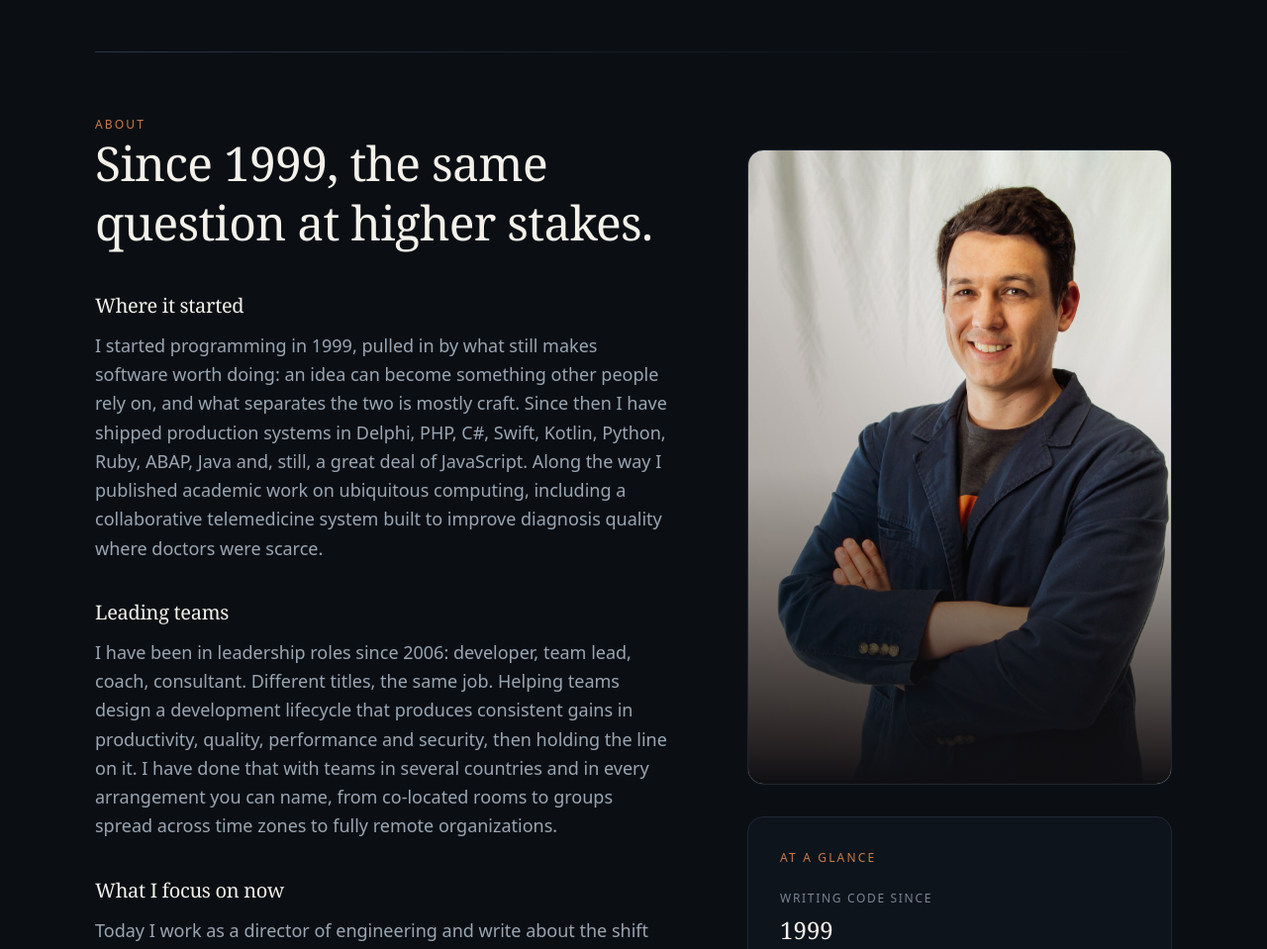
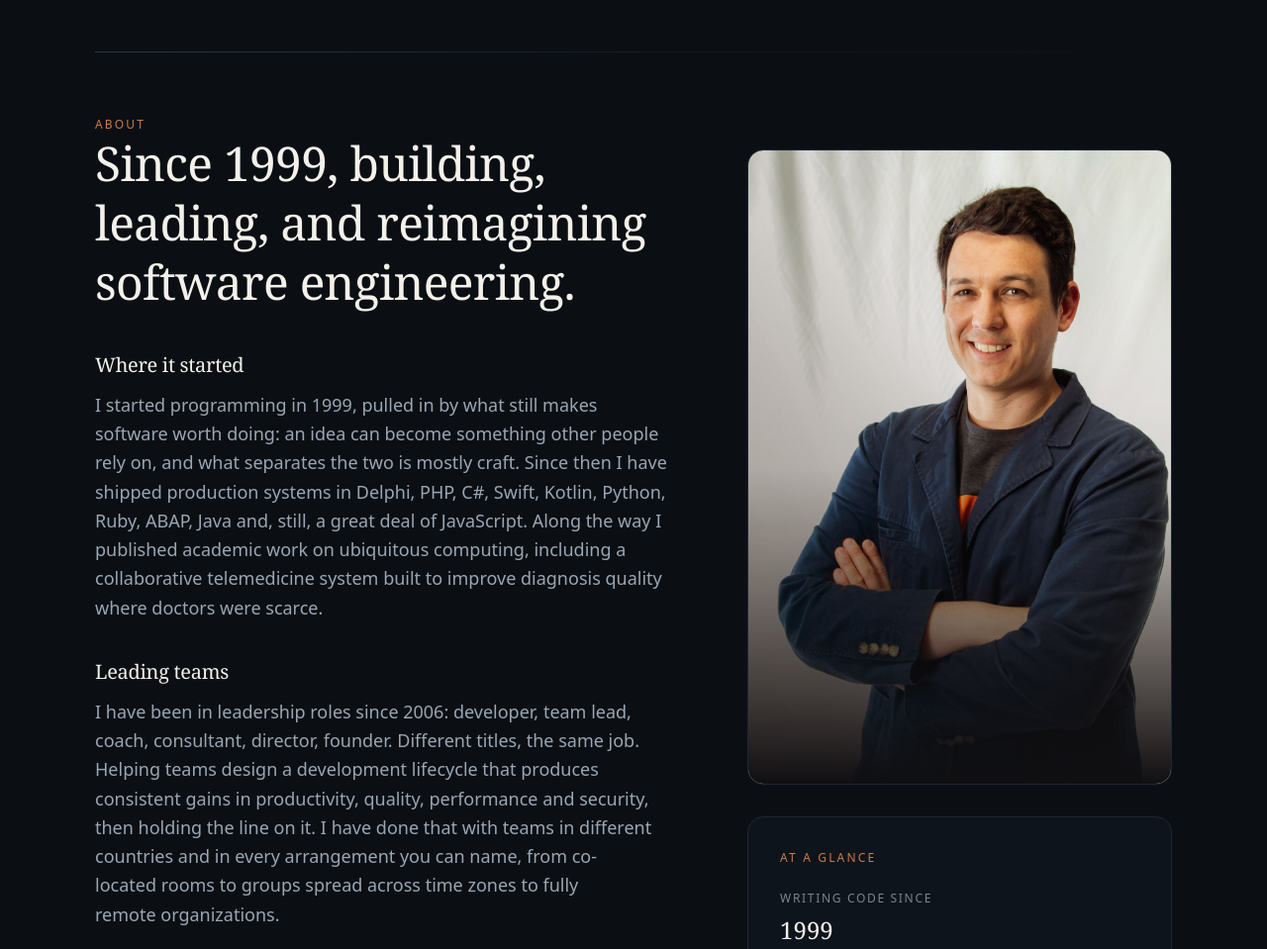
Before and after one commit to felipeplets/felipeplets.github.io, an Astro site: page / in a window 1280 px wide. Shown: the part 1660-2619 px from the top of the page at 99% size. Built offline with nearby package versions, Linux system fonts and the light colour scheme; Astro itself is replaced by a stand-in of ours; no server answers.

Commit message:
Surface the founder background and repair the structured data
- New about heading: building, leading, and reimagining software
  engineering since 1999
- Add director and founder to the roles list, and say "different
  countries" rather than "several"
- Mention having built companies in the advisory description, where the
  perspective is what is actually being offered
- List Founder in the Person jobTitle and the site description

The JSON-LD was written as <set:html value={...} />, which is not a
valid element, so Astro emitted a literal <set> tag with an escaped
attribute and no crawler ever saw the schema. It is now a real
application/ld+json script and parses.

Co-authored-by: Copilot App <223556219+Copilot@users.noreply.github.com>

```diff
--- a/src/components/About.astro
+++ b/src/components/About.astro
@@ -16,7 +16,7 @@ const chapters = [
   },
   {
     title: 'Leading teams',
-    body: 'I have been in leadership roles since 2006: developer, team lead, coach, consultant. Different titles, the same job. Helping teams design a development lifecycle that produces consistent gains in productivity, quality, performance and security, then holding the line on it. I have done that with teams in several countries and in every arrangement you can name, from co-located rooms to groups spread across time zones to fully remote organizations.',
+    body: 'I have been in leadership roles since 2006: developer, team lead, coach, consultant, director, founder. Different titles, the same job. Helping teams design a development lifecycle that produces consistent gains in productivity, quality, performance and security, then holding the line on it. I have done that with teams in different countries and in every arrangement you can name, from co-located rooms to groups spread across time zones to fully remote organizations.',
   },
   {
     title: 'What I focus on now',
@@ -29,7 +29,7 @@ const chapters = [
   <div class="grid gap-14 lg:grid-cols-[1.35fr_1fr] lg:gap-20">
     <div data-reveal>
       <h2 class="text-3xl leading-tight sm:text-4xl lg:text-5xl">
-        Since 1999, the same question at higher stakes.
+        Since 1999, building, leading, and reimagining software engineering.
       </h2>
 
       <div class="mt-10 space-y-9">
--- a/src/consts.ts
+++ b/src/consts.ts
@@ -4,7 +4,7 @@ export const SITE = {
   title: 'Felipe Plets — Engineering leadership for the agentic era',
   tagline: 'Engineering leadership for the agentic era',
   description:
-    'Felipe Plets is an engineering leader in Toronto writing about AI-native teams, agentic engineering, and designing practices so software quality does not drift as velocity increases.',
+    'Felipe Plets is an engineering leader and founder in Toronto writing about AI-native teams, agentic engineering, and designing practices so software quality does not drift as velocity increases.',
   locale: 'en',
   author: 'Felipe Plets',
 } as const;
--- a/src/content/site-content.ts
+++ b/src/content/site-content.ts
@@ -55,7 +55,7 @@ export const ENGAGEMENTS: Engagement[] = [
   {
     title: 'Advisory',
     description:
-      'Working with engineering leaders on delivery practices, quality strategy and the operating model behind them.',
+      'Working with engineering leaders on delivery practices, quality strategy and the operating model behind them, informed by having built companies as well as run engineering inside them.',
   },
 ];
 
--- a/src/layouts/BaseLayout.astro
+++ b/src/layouts/BaseLayout.astro
@@ -30,7 +30,7 @@ const personSchema = {
   '@type': 'Person',
   name: SITE.author,
   url: SITE.url,
-  jobTitle: 'Engineering Leader & AI Delivery Advisor',
+  jobTitle: ['Engineering Leader', 'Founder', 'AI Delivery Advisor'],
   description: SITE.description,
   sameAs: SOCIALS.map((s) => s.url),
   knowsAbout: [
@@ -81,7 +81,11 @@ const personSchema = {
       document.documentElement.classList.add('js');
     </script>
 
-    <set:html value={`<script type="application/ld+json">${JSON.stringify(personSchema)}</script>`} />
+    <script
+      type="application/ld+json"
+      is:inline
+      set:html={JSON.stringify(personSchema).replace(/</g, '\\u003c')}
+    />
 
     <!--
       ANALYTICS INSERTION POINT
```
